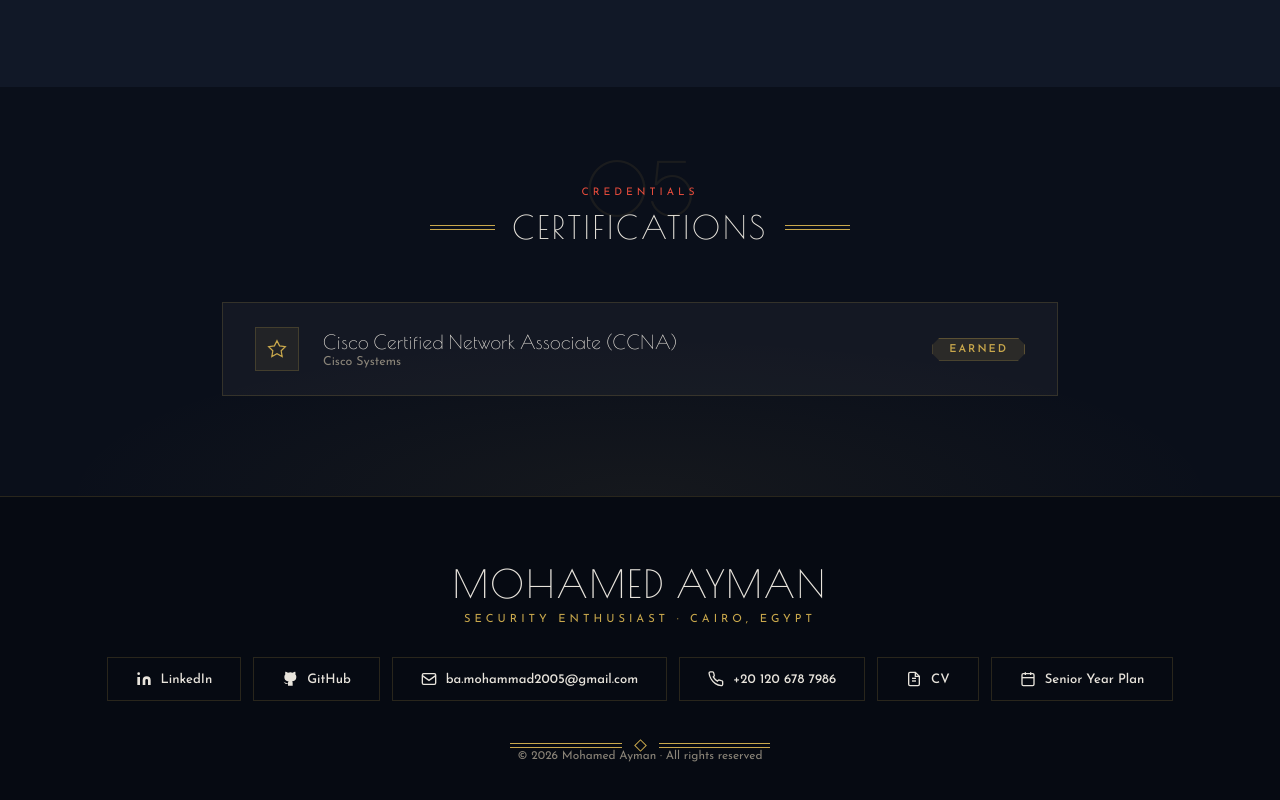
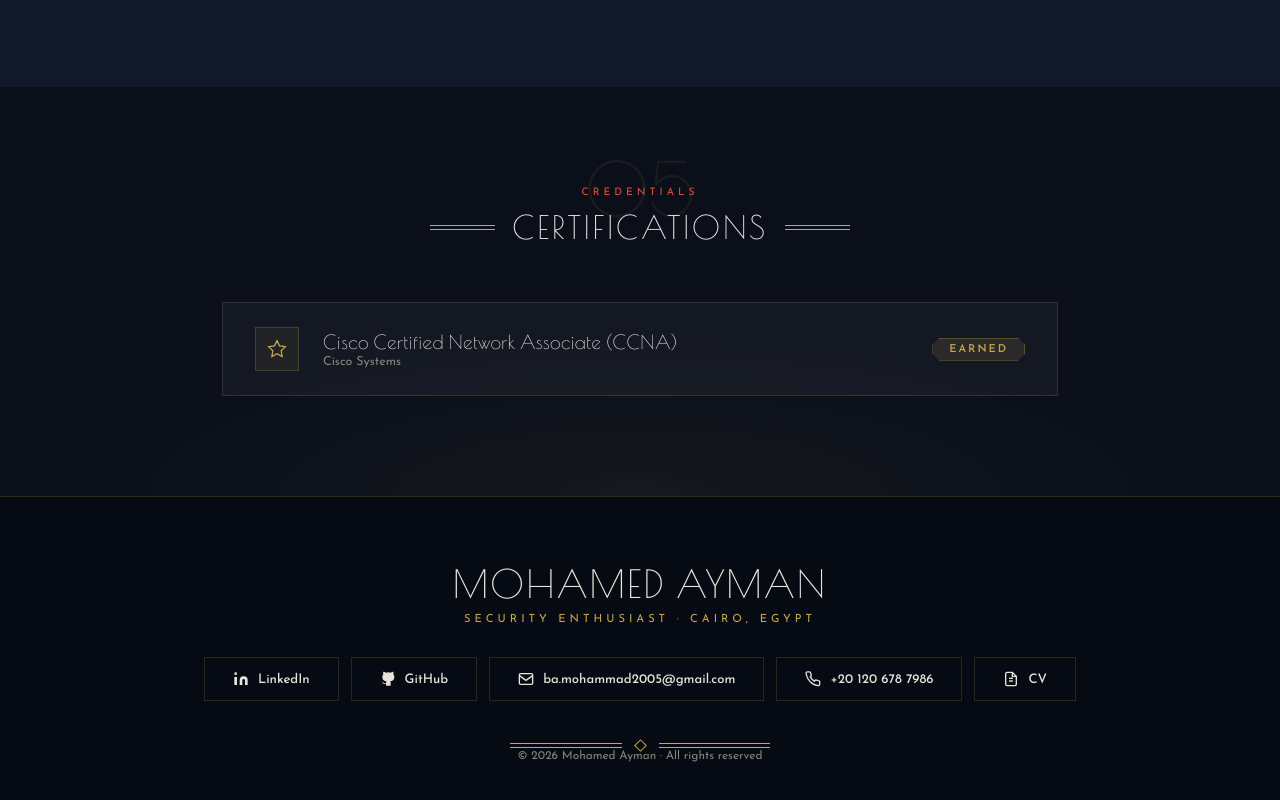
Before and after one commit to Ninazu00/aca-cloud-resume, a plain HTML site: page frontend/index.html in a window 1280 px wide. Shown: the part 4026-4826 px from the top of the page. Drawn offline with nearby package versions, Linux system fonts and the light colour scheme; no server answers; a web font is replaced by a local one.

Commit message:
A bit of trimming on Index HTML too

```diff
--- a/frontend/index.html
+++ b/frontend/index.html
@@ -256,10 +256,6 @@
       <svg width="16" height="16" fill="none" stroke="currentColor" stroke-width="2" viewBox="0 0 24 24"><path d="M14 2H6a2 2 0 0 0-2 2v16a2 2 0 0 0 2 2h12a2 2 0 0 0 2-2V8z"/><path d="M14 2v6h6"/><path d="M9 15h6"/><path d="M9 11h6"/></svg>
       CV
     </a>
-    <a href="Plans.html" class="footer-social">
-      <svg width="16" height="16" fill="none" stroke="currentColor" stroke-width="2" viewBox="0 0 24 24"><rect x="3" y="4" width="18" height="18" rx="2"/><line x1="16" y1="2" x2="16" y2="6"/><line x1="8" y1="2" x2="8" y2="6"/><line x1="3" y1="10" x2="21" y2="10"/></svg>
-      Senior Year Plan
-    </a>
   </div>
   <div class="orn"><i></i></div>
   <div class="footer-copy">© 2026 Mohamed Ayman · All rights reserved</div>
```
